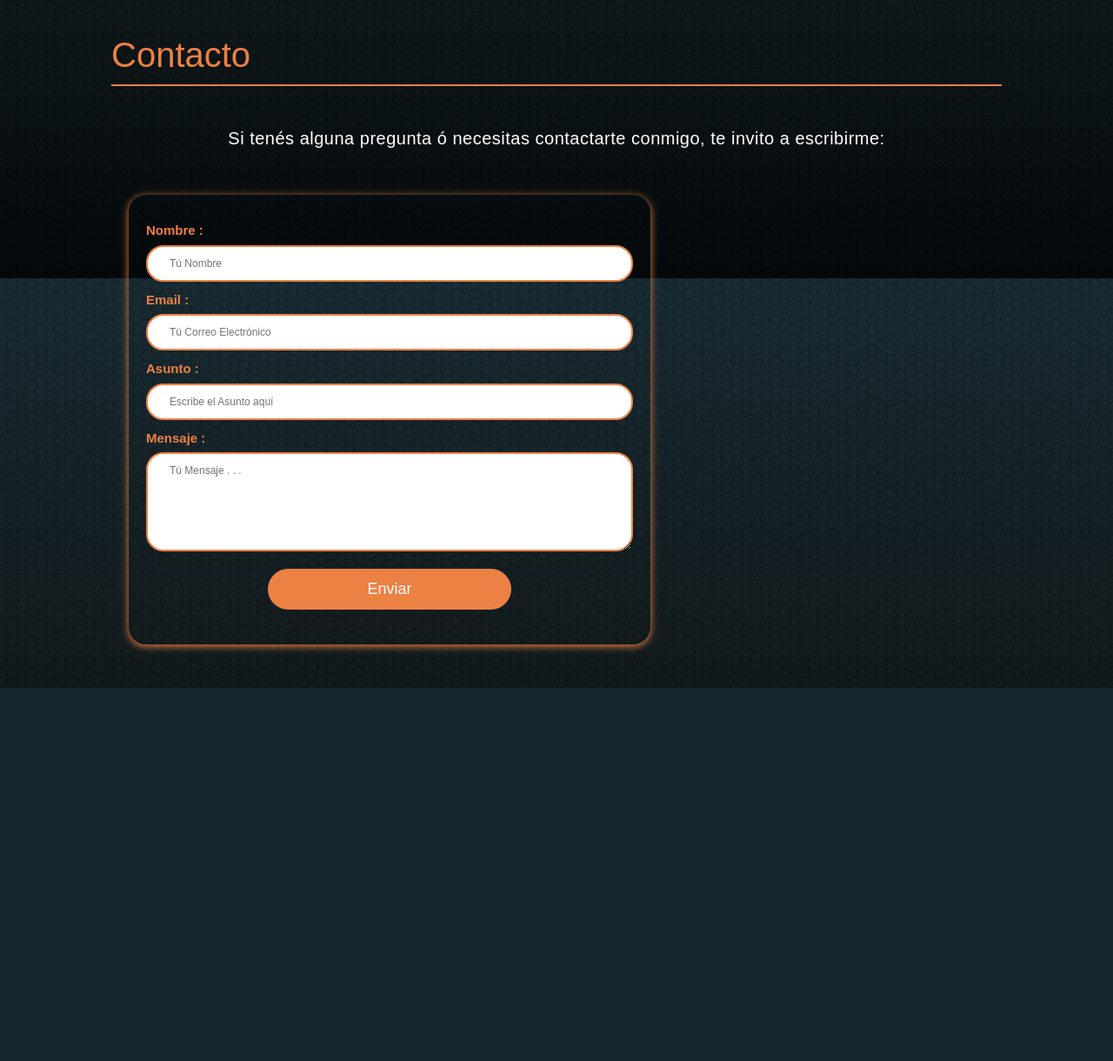
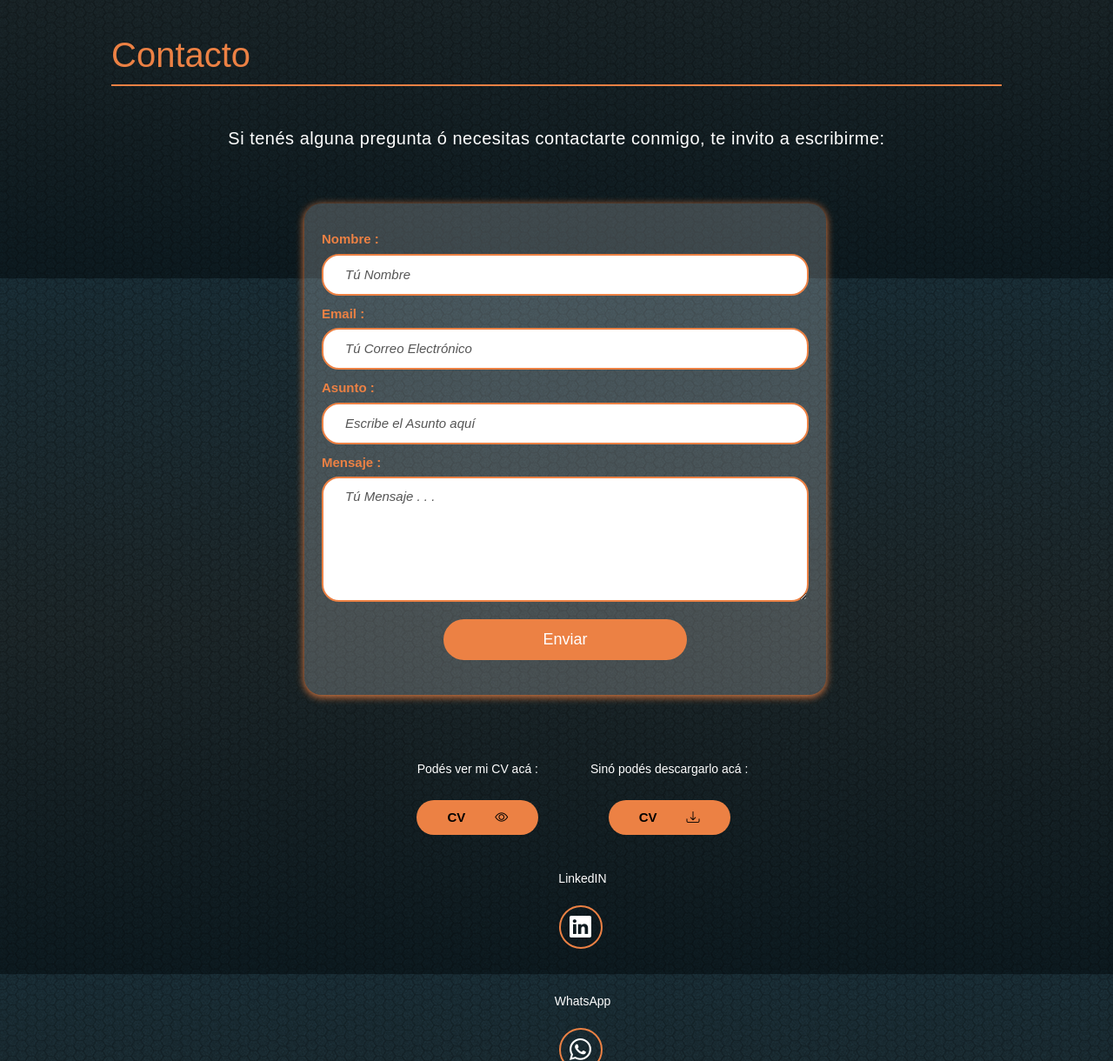
Before and after one commit to jahcr1/Portfolio, a PHP site: page / in a window 1280 px wide. Shown: the part 5280-6500 px from the top of the page at 87% size. Before the commit the page ends 6071 px from the top, so only its background shows below. Run offline with PHP 8.4, Linux system fonts and the light colour scheme.

Commit message:
Terminando seccion Contacto

```diff
--- a/CSS/estilos.css
+++ b/CSS/estilos.css
@@ -24,8 +24,8 @@ body {
     /* Capa 1: Degradado oscuro */ linear-gradient(
       to bottom,
       #488199,
-      #3a545c,
-      #0b191f
+      #506d75,
+      #244a5a
     ),
     /* Capa 2: Patrones de íconos de desarrollo */
       url("../imagenes/fondo/patterns/dark-honeycomb.png") repeat center;
@@ -232,11 +232,6 @@ div.button-container {
   margin: 20px auto; /* Centra horizontalmente el contenedor */
 }
 
-i.bi.bi-download {
-  color: black;
-  font-size: 1.8rem;
-  font-weight: 600;
-}
 
 .btn-estilo {
   width: 120px;
@@ -250,6 +245,7 @@ i.bi.bi-download {
   border-radius: 30px;
   background-color: rgb(236, 129, 68);
   transition: 0.1s ease;
+  padding: 8px 0;
 }
 
 .btn-estilo:hover {
@@ -437,8 +433,19 @@ a.project-link {
   list-style-type: none;
 }
 
+/*****    SECCIÓN CONTACTO    *****/
+
+div.datos {
+  display: inline-flex;
+  width: 100%;
+  justify-content: space-evenly;
+  box-sizing: border-box; /* Asegura que padding no desborde el contenedor */
+  flex-wrap: wrap;
+}
+
 div.form-container {
   max-width: 600px;
+  min-width: 600px;
   margin: 30px 0px 0px 20px;
   border-radius: 20px;
   box-shadow: 0 2px 10px rgb(236, 129, 68);
@@ -449,7 +456,7 @@ div.form-container {
   flex-direction: column;
   padding: 20px;
   border-radius: 20px;
-  /*background-color: rgba(236, 129, 68, 0.6);*/
+  background-color: rgba(255, 255, 255, 0.2);
 
 }
 
@@ -466,9 +473,15 @@ div.form-container {
   padding: 10px 0 10px 25px;
   border: 2px solid rgb(236, 129, 68);
   border-radius: 20px;
-  font-size: 1.2rem;
+  font-size: 1.6rem;
 
+}
 
+input::placeholder,
+textarea::placeholder {
+  color: #555;
+  font-size: 1.5rem;
+  font-style: italic;
 
 }
 
@@ -487,8 +500,120 @@ div.form-container {
 .contact-form button:hover {
   scale: 1.1;
   filter: drop-shadow(2px 2px 5px white);
+  color: black;
 }
 
+div.contenedor-datos {
+  margin: 30px 0px 0px 20px;
+  padding: 40px 0 10px 40px;
+}
+
+div.contenedor-cvs {
+  display: inline-flex;
+  flex-direction: row;
+  gap: 50px;
+
+}
+
+div.cvs {
+  display: flex;
+  flex-direction: column;
+  align-content: center;
+
+}
+
+p.texto-cv {
+  font-size: 1.4rem;
+  padding: 5px;
+}
+
+.btn-estilo-cv {
+  width: 140px;
+  height: 40px;
+  margin: 10px auto;
+  color: rgb(0, 0, 0);
+  text-decoration: none;
+  font-size: 1.5rem;
+  font-weight: 700;
+  word-spacing: 15px;
+  border-radius: 30px;
+  background-color: rgb(236, 129, 68);
+  transition: 0.1s ease;
+
+  /* Centrado usando flexbox */
+  display: flex; /* Activar flexbox */
+  justify-content: space-evenly; /* Centrado horizontal */
+  align-items: center; /* Centrado vertical */
+  text-align: center; /* Por si hay varias líneas de texto */
+  padding: 0; /* Asegúrate de que no haya padding adicional */
+}
+
+.btn-estilo-cv:hover {
+  font-size: 1.5rem;
+  background-color: rgb(236, 129, 60);
+  box-shadow: 0 0 15px rgb(245, 243, 243);
+  transform: scale(1.1) translateY(-5px);
+}
+
+
+div.contact-icons {
+  display: flex;
+  flex-direction: column;
+  gap: 10px;
+  margin-top: 20px;
+}
+
+p.label-contact-icon {
+  font-size: 1.4rem;
+  margin-top: 10px;
+  text-align: center;
+}
+
+a.anchor-contact-icon {
+
+  font-size: 25px;
+  color: white;
+  display: inline-flex;
+  justify-content: center;
+  align-self: center;
+  width: 5rem;
+  height: 5rem;
+  background-color: transparent;
+  border: 0.2rem solid rgb(236, 129, 68);
+  border-radius: 50%;
+  margin: 0 1.5rem 3rem 1rem;
+  transition: 0.3s ease;
+
+}
+
+a.anchor-contact-icon:hover {
+  color: black;
+  transform: scale(1.3) translateY(-5px);
+  background-color: rgb(236, 129, 68);
+  box-shadow: 0 0 25px rgb(236, 129, 68);
+}
+
+a.anchor-contact-icon i {
+  align-self: center;
+}
+
+.input-group-lg .form-control, .input-group-lg .btn {
+  height: 40px; /* Aumenta la altura del input y botón */
+  font-size: 1.5rem; /* Aumenta el tamaño de la fuente */
+  font-weight: 400;
+}
+
+.mensaje-copiado {
+  opacity: 0;
+  visibility: hidden;
+  font-size: 1.25rem;
+  transition: opacity 0.3s ease;
+}
+
+.visible {
+  opacity: 1;
+  visibility: visible;
+}
 
 
 /*  MEDIA QUERY*/
--- a/enviarmail.php
+++ b/enviarmail.php
@@ -41,7 +41,7 @@ if ($_SERVER['REQUEST_METHOD'] === 'POST') {
     $mail->setFrom($_ENV['SMTP_USER'], $_ENV['SMTP_FROM_NAME']);
     $mail->addAddress($_ENV['SMTP_TO_EMAIL']);  // A dónde se enviará el mensaje
     $mail->Subject = $asunto;
-    $mail->Body = "Nombre: $nombre\nCorreo: $email\nMensaje:\n$mensaje";
+    $mail->Body = "Nombre: $nombre\nCorreo: $email\nAsunto: $asunto\nMensaje: $mensaje\n";
 
     $mail->send();
     header("Location: index.php?status=success#Contact");  // Redirigir si se envía correctamente
--- a/index.php
+++ b/index.php
@@ -2,9 +2,9 @@
 $mensajeQS = '';
 if (isset($_GET['status'])) {
   if ($_GET['status'] === 'success') {
-    $mensajeQS = '<p class="alert alert-success">¡Correo enviado correctamente!</p>';
+    $mensajeQS = '<p class="alert alert-success" style="font-size: 1.3rem; font-weight:bold; padding-left: 22px; width:50%; margin-left:auto; margin-right:auto;">¡Correo enviado correctamente!</p>';
   } elseif ($_GET['status'] === 'error') {
-    $mensajeQS = '<p class="alert alert-danger">Hubo un error al enviar el correo. Inténtalo de nuevo.</p>';
+    $mensajeQS = '<p class="alert alert-danger" style="font-size: 1.3rem; padding-left: 20px;">Hubo un error al enviar el correo. Inténtalo de nuevo.</p>';
   }
 }
 ?>
@@ -641,6 +641,7 @@ if (isset($_GET['status'])) {
 
     <!-- Mostrar el mensaje si existe -->
     <?php echo $mensajeQS; ?>
+    <div class="datos">
 
       <div class="form-container">
         <form action="enviarmail.php" method="POST" class="contact-form">
@@ -651,7 +652,7 @@ if (isset($_GET['status'])) {
           <input type="email" id="email" name="email" placeholder="Tú Correo Electrónico" required autocomplete="off">
 
           <label for="asunto">Asunto :</label>
-        <input type="text" id="asunto" name="asunto" placeholder="Escribe el Asunto aquí" required>
+          <input type="text" id="asunto" name="asunto" placeholder="Escribe el Asunto aquí" required autocomplete="off">
 
           <label for="mensaje">Mensaje :</label>
           <textarea id="mensaje" name="mensaje" rows="5" placeholder="Tú Mensaje . . ." required></textarea>
@@ -660,6 +661,45 @@ if (isset($_GET['status'])) {
         </form>
       </div>
 
+      <div class="contenedor-datos">
+        <div class="contenedor-cvs">
+          <div class="cvs">
+            <p class="texto-cv text-center">Podés ver mi CV acá :</p>
+            <a href="componentes/vercv.php" class="btn btn-estilo-cv" target="_blank">CV<i class="bi bi-eye"></i></a>
+
+          </div>
+          <div class="cvs">
+            <p class="texto-cv text-center">Sinó podés descargarlo acá :</p>
+            <a role="button" class="btn btn-estilo-cv" href="componentes/cv.pdf" download="cv.pdf" rel="noopener noreferrer" target="_blank" title="Descargar Curriculum Vitae">CV <i class="bi bi-download"></i></a>
+          </div>
+        </div>
+
+        <div class="contact-icons">
+          <p class="label-contact-icon">LinkedIN</p>
+          <a href="https://www.linkedin.com/in/martin-contreras-/" class="anchor-contact-icon" target="_blank" title="Te lleva a mi LinkedIn"><i class="bi bi-linkedin"></i></a>
+
+          <p class="label-contact-icon">WhatsApp</p>
+          <a href="https://wa.me/5493516451510?text=Hola%20quiero%20más%20información" class="anchor-contact-icon" target="_blank" title="Escribime a mi WhatsApp directamente"><i class="bi bi-whatsapp"></i></a>
+        </div>
+
+        <div class="copy-mail">
+          <div class="container mt-5">
+            <div class="row justify-content-center">
+              <div class="col-md-10">
+                <div class="input-group input-group-lg ">
+                  <input type="text" class="form-control"  value="martin.contreras.dev@gmail.com" id="correo" readonly>
+                  <button class="btn btn-success" type="button" id="btn-copiar">Copiar</button>
+                </div>
+                <div class="mt-2">
+                  <span id="mensaje-copiado" class="mensaje-copiado text-success">¡Copiado al portapapeles!</span>
+                </div>
+              </div>
+            </div>
+          </div>
+        </div>
+
+      </div>
+    </div>
   </section>
 
 
@@ -672,6 +712,33 @@ if (isset($_GET['status'])) {
 
 
   <!-- *********  SCRIPTS  ********** -->
+
+
+  <!--    SCRIPT PARA COPIAR EMAIL  -->
+  <script>
+    const btnCopiar = document.getElementById('btn-copiar');
+    const inputCorreo = document.getElementById('correo');
+    const mensajeCopiado = document.getElementById('mensaje-copiado');
+
+    btnCopiar.addEventListener('click', () => {
+      // Selecciona el contenido del input
+      inputCorreo.select();
+      inputCorreo.setSelectionRange(0, 99999); // Compatibilidad con móviles
+
+      // Copia el texto al portapapeles
+      navigator.clipboard.writeText(inputCorreo.value)
+        .then(() => {
+          // Muestra el mensaje de "¡Copiado!"
+          mensajeCopiado.classList.add('visible');
+
+          // Oculta el mensaje después de 2 segundos
+          setTimeout(() => {
+            mensajeCopiado.classList.remove('visible');
+          }, 2000);
+        })
+        .catch(err => console.error('Error al copiar: ', err));
+    });
+  </script>
 
 
 
```
Lines whose indentation alone changed are shown as unchanged.
